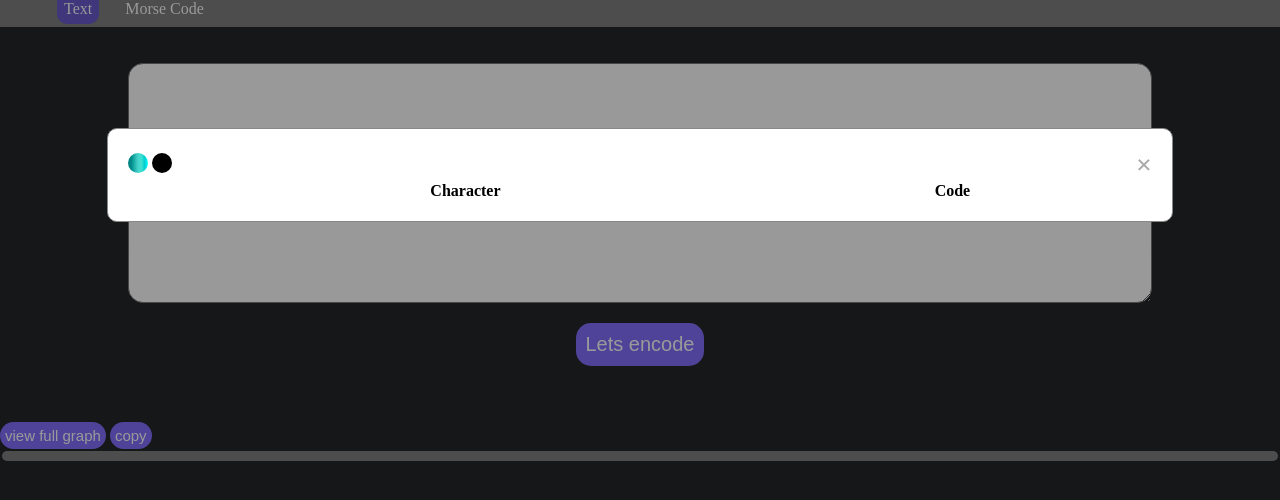
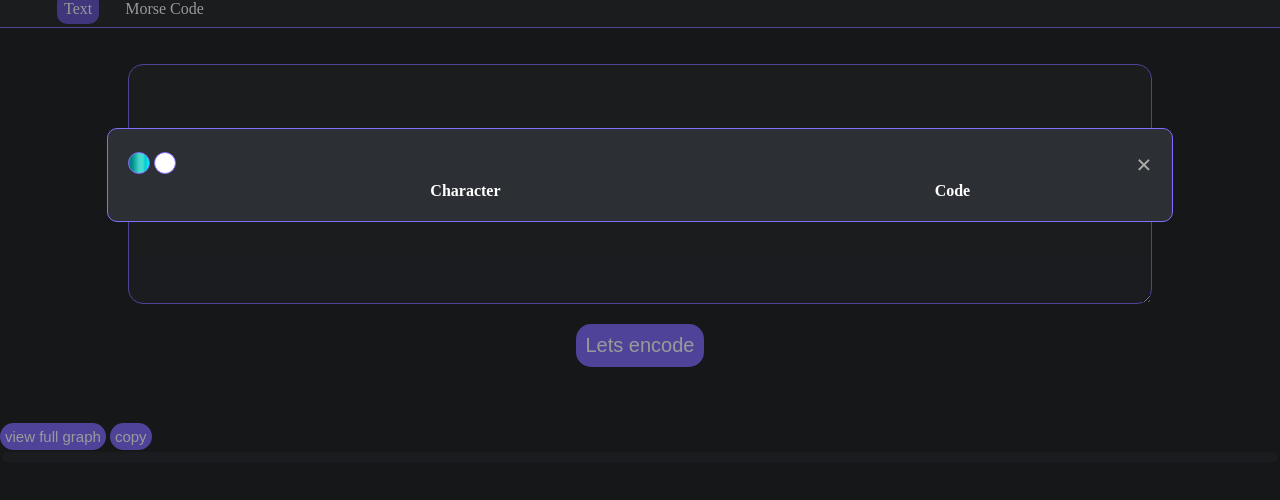
Before and after one commit to AtomScript/morse-code, a website: page src/client_side/index.html in a window 1280 px wide. Both pictures are taken after a click on the button "view full graph". Drawn offline with nearby package versions, Linux system fonts and the light colour scheme.

Commit message:
Update index.css

```diff
--- a/src/client_side/index.css
+++ b/src/client_side/index.css
@@ -8,6 +8,9 @@
         outline: none !important;
       }
       textarea {
+        background: #2C2F33;
+        border: 1px solid #836FFF;
+        color: white;
         display: block;
         margin-left: auto;
         margin-right: auto;
@@ -36,7 +39,8 @@
       #bar {
         width: 100%;
         height: 27px;
-        background: gray;
+        background: #2C2F33;
+        border-bottom: 1px solid #836FFF;
       }
       ul {
     list-style: none;
@@ -67,7 +71,7 @@ p {
   color: white;
   padding: 5px;
   padding-left: 20px;
-  background: gray;
+  background: #2C2F33;
   border-radius: 10px;
 }
 .grafico {
@@ -83,9 +87,10 @@ p {
 .grafico > .bodyM {
   padding: 20px;
   margin: 10% auto;
-  border: 1px solid #888;
+  border: 1px solid #836FFF;
   width: 80%;
-  background: white;
+  background: #2C2F33;
+  color: white;
   border-radius: 10px;
 }
 .close {
@@ -105,6 +110,7 @@ p {
 table {
   border-collapse: separate;
   border-spacing: 50px 0;
+  color: white;
 }
 td {
   border-bottom: 1px solid black;
@@ -112,6 +118,7 @@ td {
 
 .rainbow {
   background: linear-gradient(to left, cyan, DarkTurquoise, Turquoise, mediumTurquoise, LightSeaGreen, darkCyan, teal);
+  border: 1px solid #836FFF;
   margin: 0;
 }
 
@@ -141,7 +148,8 @@ td {
         margin: 0 auto;
       }
       .btn_black {
-        background: black;
+        background: white;
+        border: 1px solid #836FFF;
         margin: 0;
       }
       .btn_black:hover {
```
